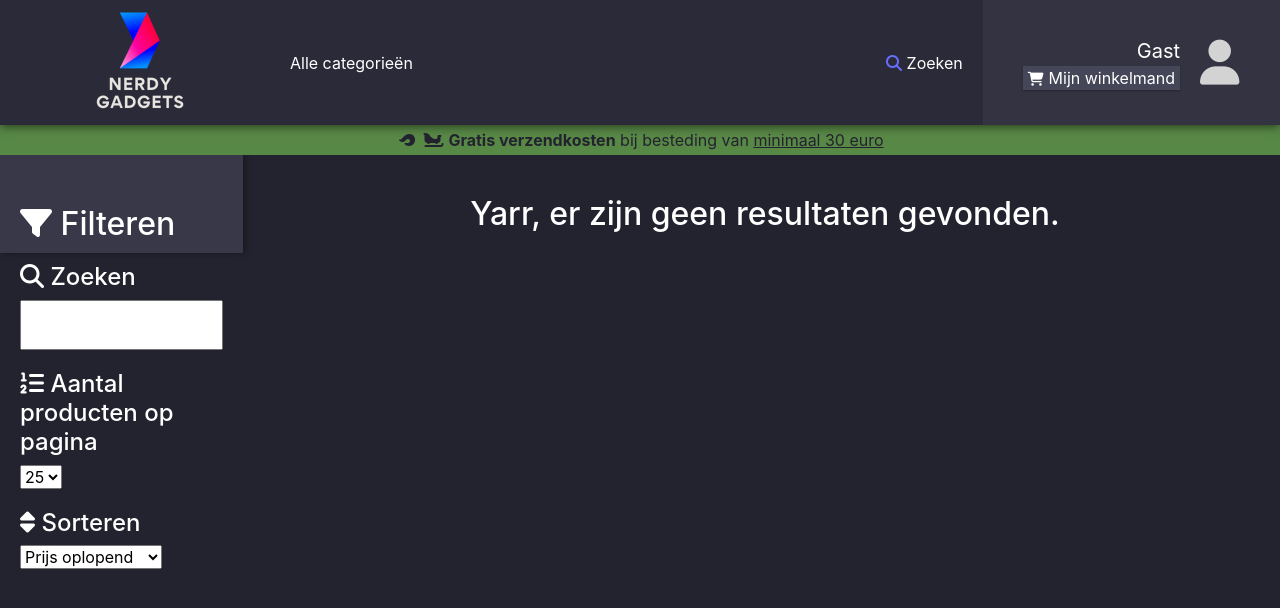
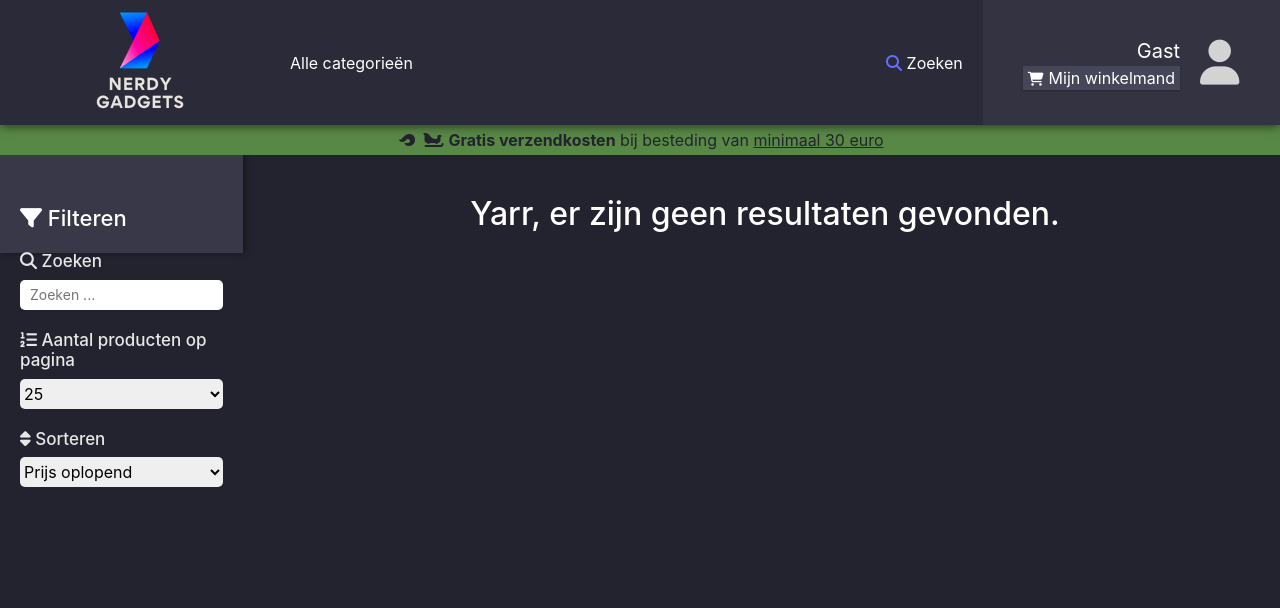
Before and after one commit to sandordost/NerdyGadgets, a PHP site: page /browse.php in a window 1280 px wide. Shown: the top 608 px of the page. Run offline with PHP 8.4, Linux system fonts and the light colour scheme; data that the repository does not hold is empty; some libraries are stand-ins or nearby versions; some web fonts are replaced.

Commit message:
Aanpassing Filter: Lettergrootte en input layout

```diff
--- a/Public/CSS/nieuwe-aanpassingen.css
+++ b/Public/CSS/nieuwe-aanpassingen.css
@@ -7,7 +7,7 @@
 .ListItem #ProductFrame{
     border: none;
     box-shadow: 0 2px 4px rgba(0, 0, 0, 0.55);
-    background-color: rgb(23, 23, 31);
+    background-color: rgb(44, 44, 59);
 }
 
 .ListItem .ImgFrame{
@@ -82,4 +82,34 @@
 .sticky + .content {
     padding-top: 102px;
 }
+
+#FilterFrame .FilterText{
+    font-size:22px;
+}
+
+#FilterFrame #FilterOptions .FilterTopMargin{
+    font-size:17px;
+    color: #e7e7e7;
+}
+
+#FilterFrame #FilterOptions #search_string{
+    border:none;
+    border-radius: 5px;
+    height:30px;
+    font-size:14px;
+}
+
+#FilterFrame #FilterOptions #products_on_page{
+
+}
+
+#FilterFrame #FilterOptions #products_on_page,
+#FilterFrame #FilterOptions #sort{
+    cursor: pointer;
+    border:none;
+    border-radius: 5px;
+    width:100%;
+    height:30px;
+}
+
 /*#endregion */
--- a/browse.php
+++ b/browse.php
@@ -202,7 +202,7 @@ if (isset($amount)) {
     <form>
         <div id="FilterOptions">
             <h4 class="FilterTopMargin"><i class="fas fa-search"></i> Zoeken</h4>
-            <input type="text" name="search_string" id="search_string"
+            <input placeholder="Zoeken ..." type="text" name="search_string" id="search_string"
                    value="<?php print (isset($_GET['search_string'])) ? $_GET['search_string'] : ""; ?>"
                    class="form-submit">
             <h4 class="FilterTopMargin"><i class="fas fa-list-ol"></i> Aantal producten op pagina</h4>
@@ -292,7 +292,7 @@ if (isset($amount)) {
 
 <!-- code deel 4 van User story: Zoeken producten  -->
 
-            <input type="hidden" name="search_string" id="search_string"
+            <input placeholder="Zoeken ..."type="hidden" name="search_string" id="search_string"
                    value="<?php if (isset($_GET['search_string'])) {
                        print ($_GET['search_string']);
                    } ?>">
```
